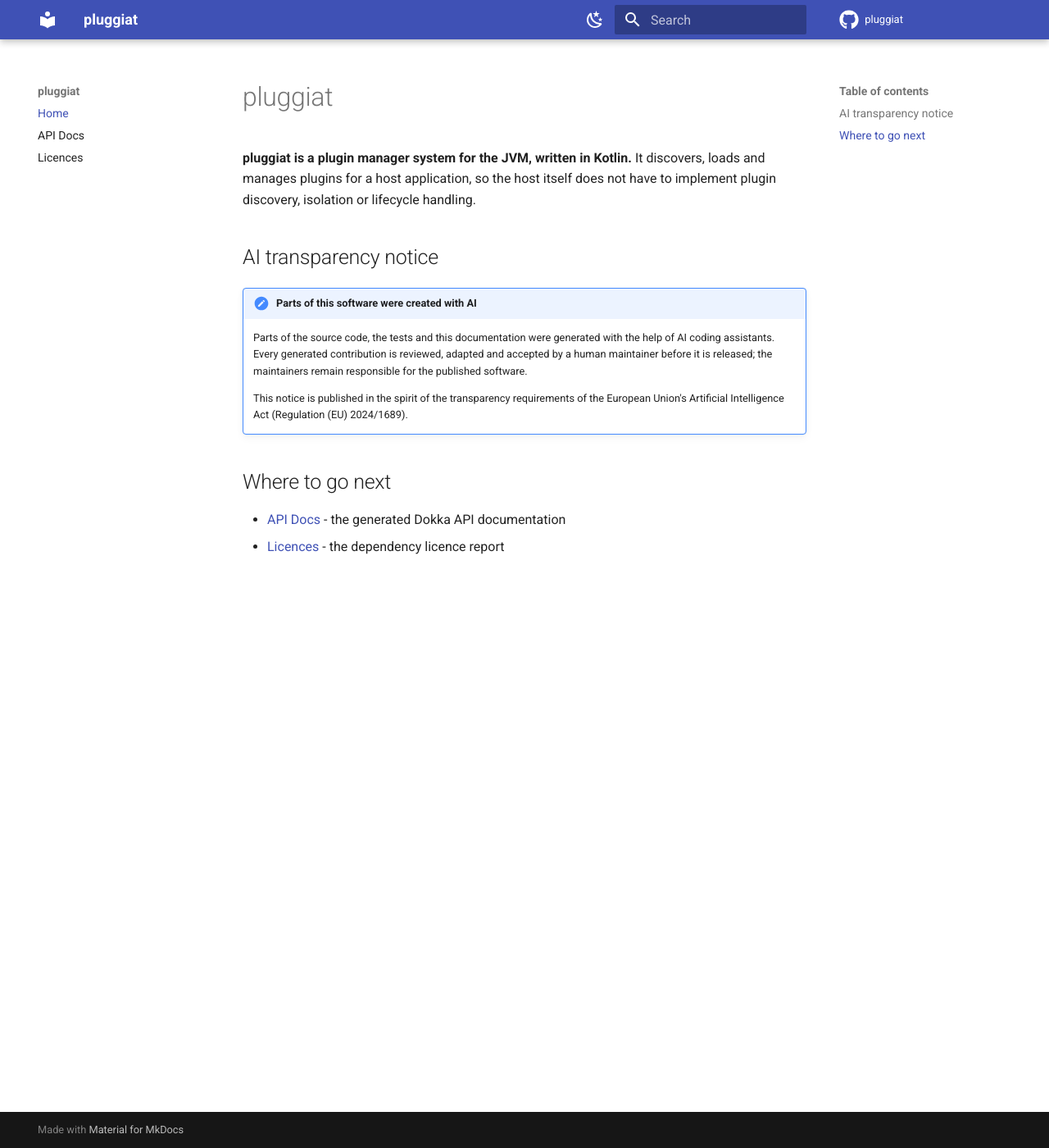
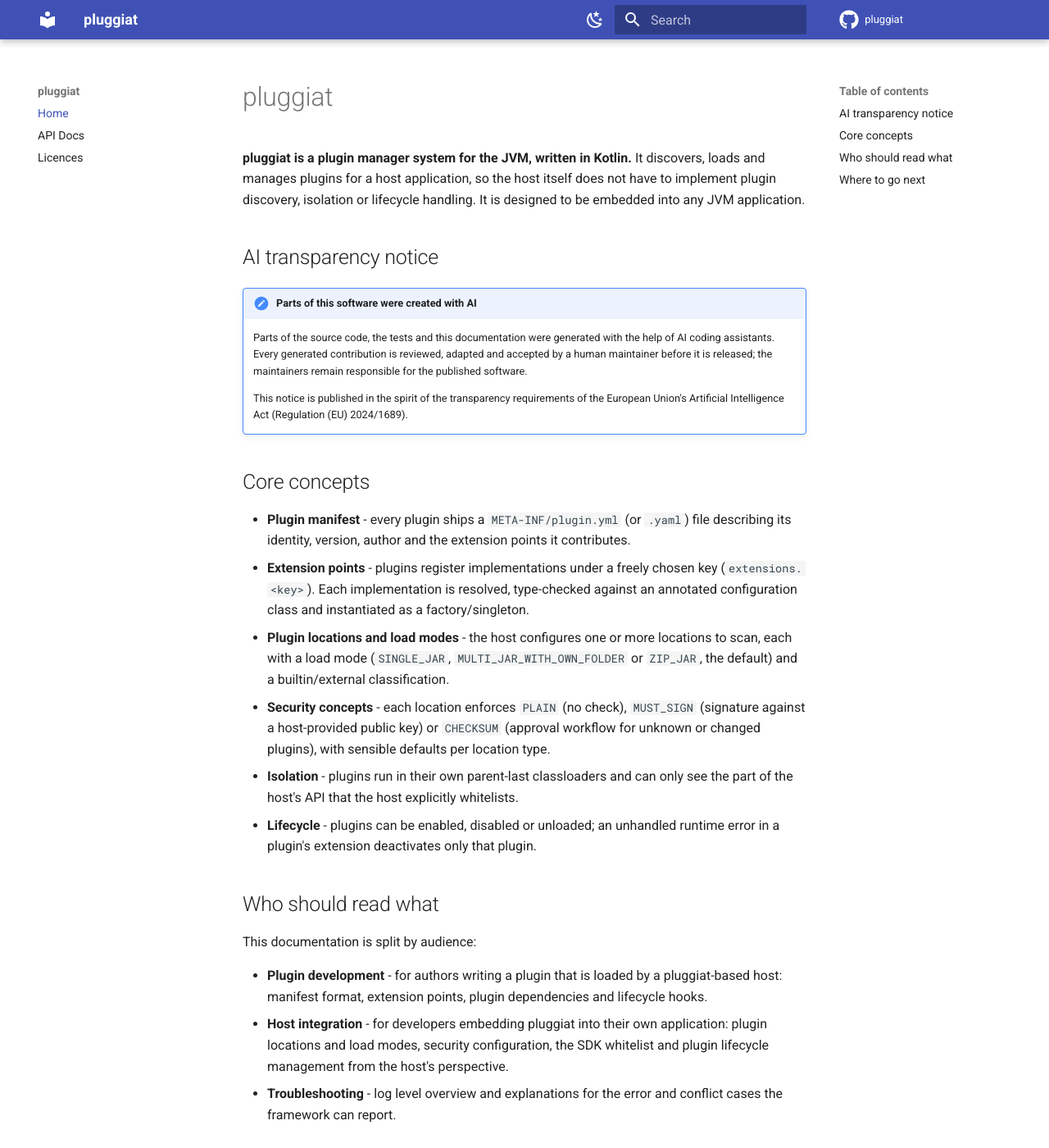
Before and after one commit to KleinerHacker/pluggiat, an MkDocs documentation site: the page built from docs/docs/index.md, in a window 1280 px wide and 1400 px high. Shown: the whole window at 82% size. Built offline with MkDocs 1.6.1 and Material for MkDocs 9.7.7, drawn with Linux system fonts in a browser that asks for light colours; comment, search, counter and statistics services are not loaded; the version menu is left out.

Commit message:
update docs

```diff
--- a/docs/docs/index.md
+++ b/docs/docs/index.md
@@ -2,7 +2,8 @@
 
 **pluggiat is a plugin manager system for the JVM, written in Kotlin.** It discovers, loads and
 manages plugins for a host application, so the host itself does not have to implement plugin
-discovery, isolation or lifecycle handling.
+discovery, isolation or lifecycle handling. It is designed to be embedded into any JVM
+application.
 
 ## AI transparency notice
 
@@ -15,6 +16,36 @@ discovery, isolation or lifecycle handling.
     This notice is published in the spirit of the transparency requirements of the European Union's
     Artificial Intelligence Act (Regulation (EU) 2024/1689).
 
+## Core concepts
+
+* **Plugin manifest** - every plugin ships a `META-INF/plugin.yml` (or `.yaml`) file describing
+  its identity, version, author and the extension points it contributes.
+* **Extension points** - plugins register implementations under a freely chosen key
+  (`extensions.<key>`). Each implementation is resolved, type-checked against an annotated
+  configuration class and instantiated as a factory/singleton.
+* **Plugin locations and load modes** - the host configures one or more locations to scan, each
+  with a load mode (`SINGLE_JAR`, `MULTI_JAR_WITH_OWN_FOLDER` or `ZIP_JAR`, the default) and a
+  builtin/external classification.
+* **Security concepts** - each location enforces `PLAIN` (no check), `MUST_SIGN` (signature
+  against a host-provided public key) or `CHECKSUM` (approval workflow for unknown or changed
+  plugins), with sensible defaults per location type.
+* **Isolation** - plugins run in their own parent-last classloaders and can only see the part of
+  the host's API that the host explicitly whitelists.
+* **Lifecycle** - plugins can be enabled, disabled or unloaded; an unhandled runtime error in a
+  plugin's extension deactivates only that plugin.
+
+## Who should read what
+
+This documentation is split by audience:
+
+* **Plugin development** - for authors writing a plugin that is loaded by a pluggiat-based host:
+  manifest format, extension points, plugin dependencies and lifecycle hooks.
+* **Host integration** - for developers embedding pluggiat into their own application: plugin
+  locations and load modes, security configuration, the SDK whitelist and plugin lifecycle
+  management from the host's perspective.
+* **Troubleshooting** - log level overview and explanations for the error and conflict cases the
+  framework can report.
+
 ## Where to go next
 
 * [API Docs](dokka/html/index.html) - the generated Dokka API documentation
```
Also changed, not shown: .claude/plans/features/FP-001-PluginManagementSystem.md, README.md.
